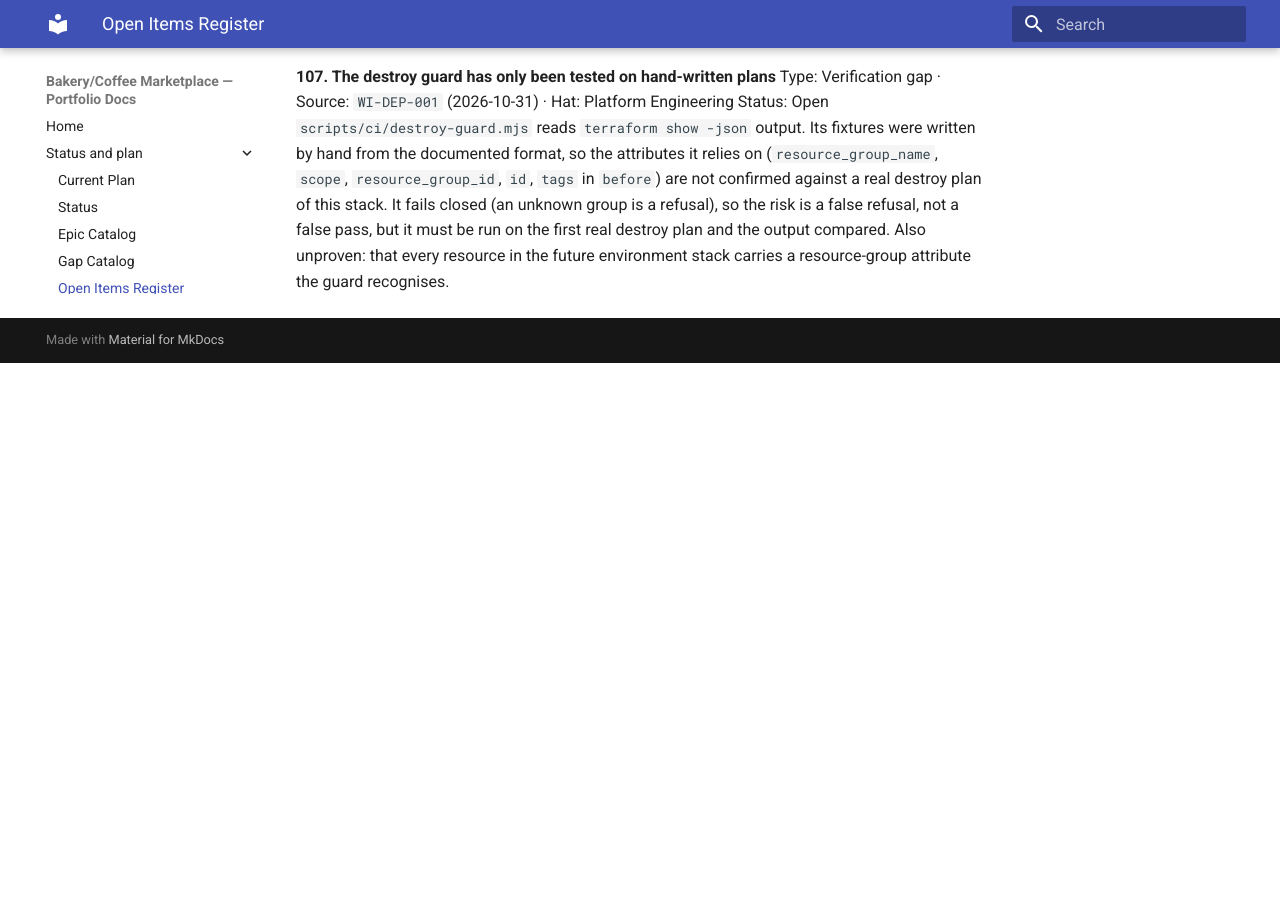
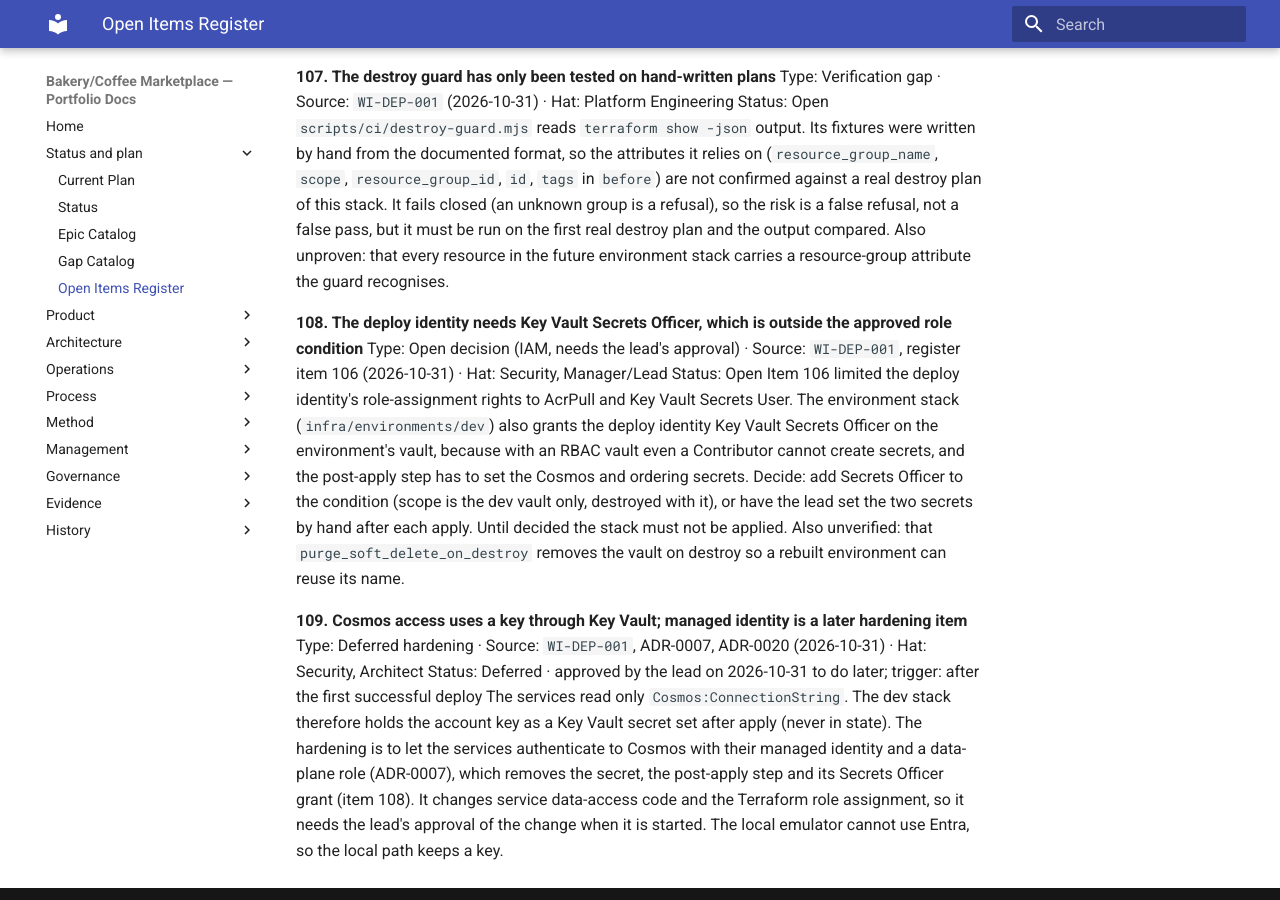
Before and after one commit to benjamin-hedrick/bakery-marketplace, an MkDocs documentation site: the page built from docs/governance/open-items-register.md, in a window 1280 px wide and 900 px high, scrolled down 26531 px. Built offline with MkDocs 1.6.1 and Material for MkDocs 9.7.7, drawn with Linux system fonts in a browser that asks for light colours; before the commit the page ends 26894 px from its top, so only the background shows below that.

Commit message:
Dev environment stack: Container Apps, Redis app, Cosmos, Key Vault, persistent apps identity (WI-DEP-001)
Written and checked with mocked providers only (7 of 7 terraform checks); never planned or applied.
Cosmos key and ordering secret: placeholders in Key Vault, real values set after apply, none in state (lead chose option A).
Events Redis is an internal container app. Register items 108 (IAM approval before any apply) and 109 (managed identity, later).

Co-Authored-By: Claude Sonnet 5.5 <noreply@anthropic.com>

```diff
--- a/docs/governance/open-items-register.md
+++ b/docs/governance/open-items-register.md
@@ -577,3 +577,14 @@ The environment stack must grant roles (AcrPull on the registry to each containe
 Type: Verification gap · Source: `WI-DEP-001` (2026-10-31) · Hat: Platform Engineering
 Status: Open
 `scripts/ci/destroy-guard.mjs` reads `terraform show -json` output. Its fixtures were written by hand from the documented format, so the attributes it relies on (`resource_group_name`, `scope`, `resource_group_id`, `id`, `tags` in `before`) are not confirmed against a real destroy plan of this stack. It fails closed (an unknown group is a refusal), so the risk is a false refusal, not a false pass, but it must be run on the first real destroy plan and the output compared. Also unproven: that every resource in the future environment stack carries a resource-group attribute the guard recognises.
+
+
+**108. The deploy identity needs Key Vault Secrets Officer, which is outside the approved role condition**
+Type: Open decision (IAM, needs the lead's approval) · Source: `WI-DEP-001`, register item 106 (2026-10-31) · Hat: Security, Manager/Lead
+Status: Open
+Item 106 limited the deploy identity's role-assignment rights to AcrPull and Key Vault Secrets User. The environment stack (`infra/environments/dev`) also grants the deploy identity Key Vault Secrets Officer on the environment's vault, because with an RBAC vault even a Contributor cannot create secrets, and the post-apply step has to set the Cosmos and ordering secrets. Decide: add Secrets Officer to the condition (scope is the dev vault only, destroyed with it), or have the lead set the two secrets by hand after each apply. Until decided the stack must not be applied. Also unverified: that `purge_soft_delete_on_destroy` removes the vault on destroy so a rebuilt environment can reuse its name.
+
+**109. Cosmos access uses a key through Key Vault; managed identity is a later hardening item**
+Type: Deferred hardening · Source: `WI-DEP-001`, ADR-0007, ADR-0020 (2026-10-31) · Hat: Security, Architect
+Status: Deferred · approved by the lead on 2026-10-31 to do later; trigger: after the first successful deploy
+The services read only `Cosmos:ConnectionString`. The dev stack therefore holds the account key as a Key Vault secret set after apply (never in state). The hardening is to let the services authenticate to Cosmos with their managed identity and a data-plane role (ADR-0007), which removes the secret, the post-apply step and its Secrets Officer grant (item 108). It changes service data-access code and the Terraform role assignment, so it needs the lead's approval of the change when it is started. The local emulator cannot use Entra, so the local path keeps a key.
```
Also changed, not shown: docs/evidence/WI-DEP-001/environment-stack-2026-10-31.md (added, +30 -0 lines), docs/product/backlog/STATUS.md (+5 -4 lines), docs/product/backlog/WI-DEP-001.md (+1 -1 lines), docs/product/backlog/current-plan.md (+1 -1 lines), infra/README.md (+4 -3 lines), 12 other files.
